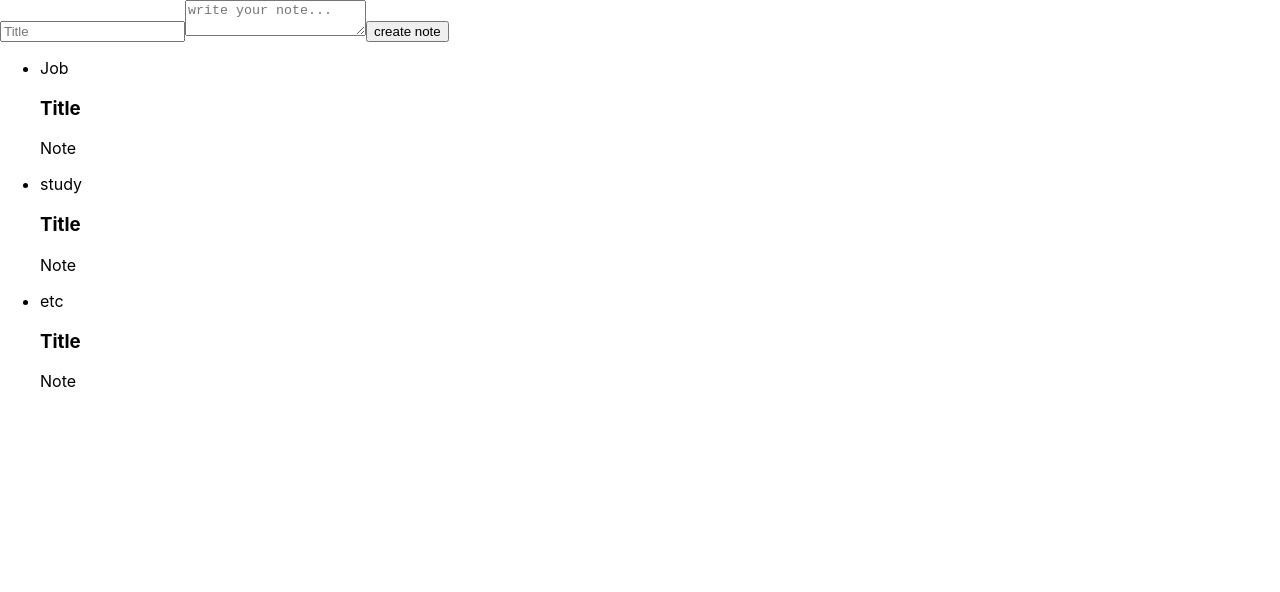
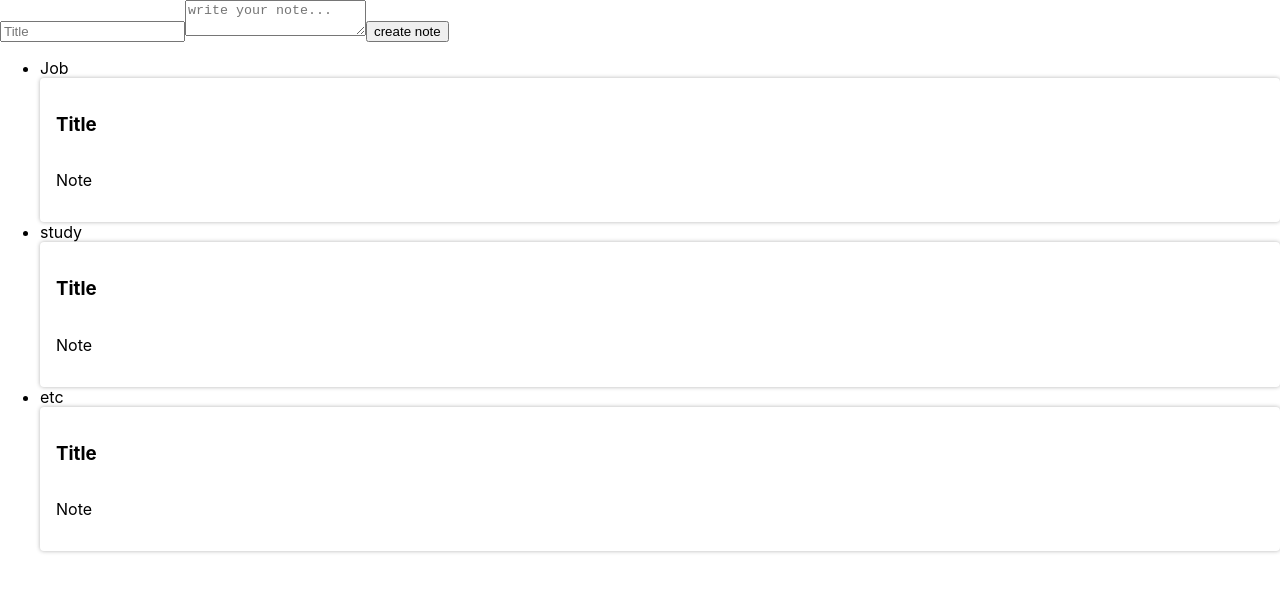
Before and after one commit to Felipe-Borba/alura-reactjs, a React (Create React App) app: page / in a window 1280 px wide. Shown: the top 592 px of the page. Built offline with nearby package versions, Linux system fonts and the light colour scheme.

Commit message:
03-02 start styling

```diff
--- /dev/null
+++ b/src/components/CardNote/CardNote.css
@@ -0,0 +1,28 @@
+.card-note {
+    display: flex;
+    flex-direction: column;
+    align-items: flex-start;
+    justify-content: space-between;
+    background-color: var(--fundo-detalhes);
+    border-radius: 4px;
+    flex-wrap: wrap;
+    box-shadow: 0 0 4px rgba(0, 0, 0, 0.3);
+    padding: 16px;
+  }
+
+  .card-note_header {
+    font-size: 1.1em;
+    display: flex;
+    justify-content: space-between;
+    align-items: center;
+  }
+
+  .card-note_text {
+    margin-top: 8px;
+    font-size: 1em;
+  }
+
+  .card-note_title {
+    font-size: 1.2em;
+    margin-right: 12px;
+  }
--- a/src/components/CardNote.jsx
+++ b/src/components/CardNote/CardNote.jsx
@@ -1,9 +1,10 @@
 import React, { Component } from 'react'
+import './CardNote.css'
 
 export default class CardNote extends Component {
     render() {
         return (
-            <section>
+            <section className='card-note'>
                 <header>
                     <h3>Title</h3>
                 </header>
--- a/src/components/NoteList.jsx
+++ b/src/components/NoteList.jsx
@@ -1,14 +1,14 @@
 import React, { Component } from 'react'
-import CardNote from './CardNote'
+import CardNote from './CardNote/CardNote'
 
 
 export default class NoteList extends Component {
     render() {
         return (
             <ul>
-                {Array.of('Job', 'study', 'etc').map(category => {
+                {Array.of('Job', 'study', 'etc').map((category, index) => {
                     return (
-                        <li>
+                        <li key={index} >
                             <div>{category}</div>
                             <CardNote />
                         </li>
```
